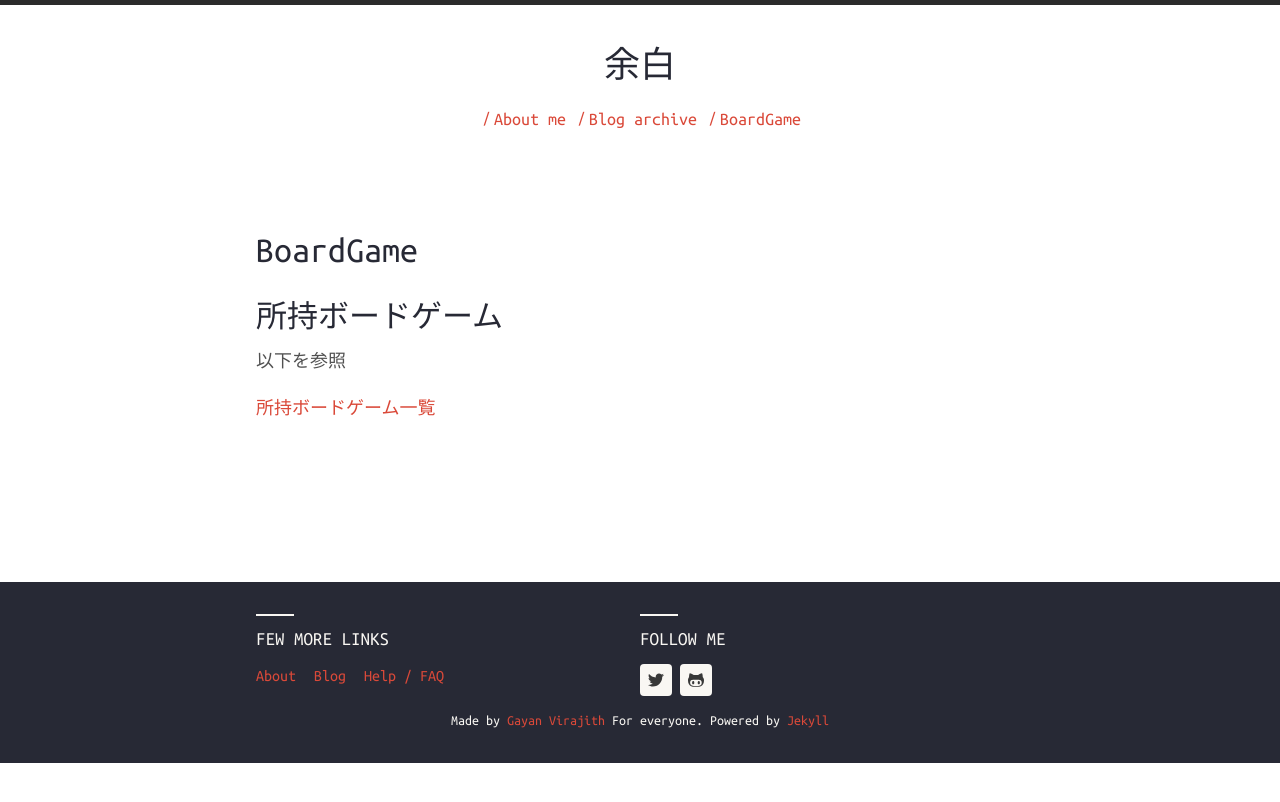
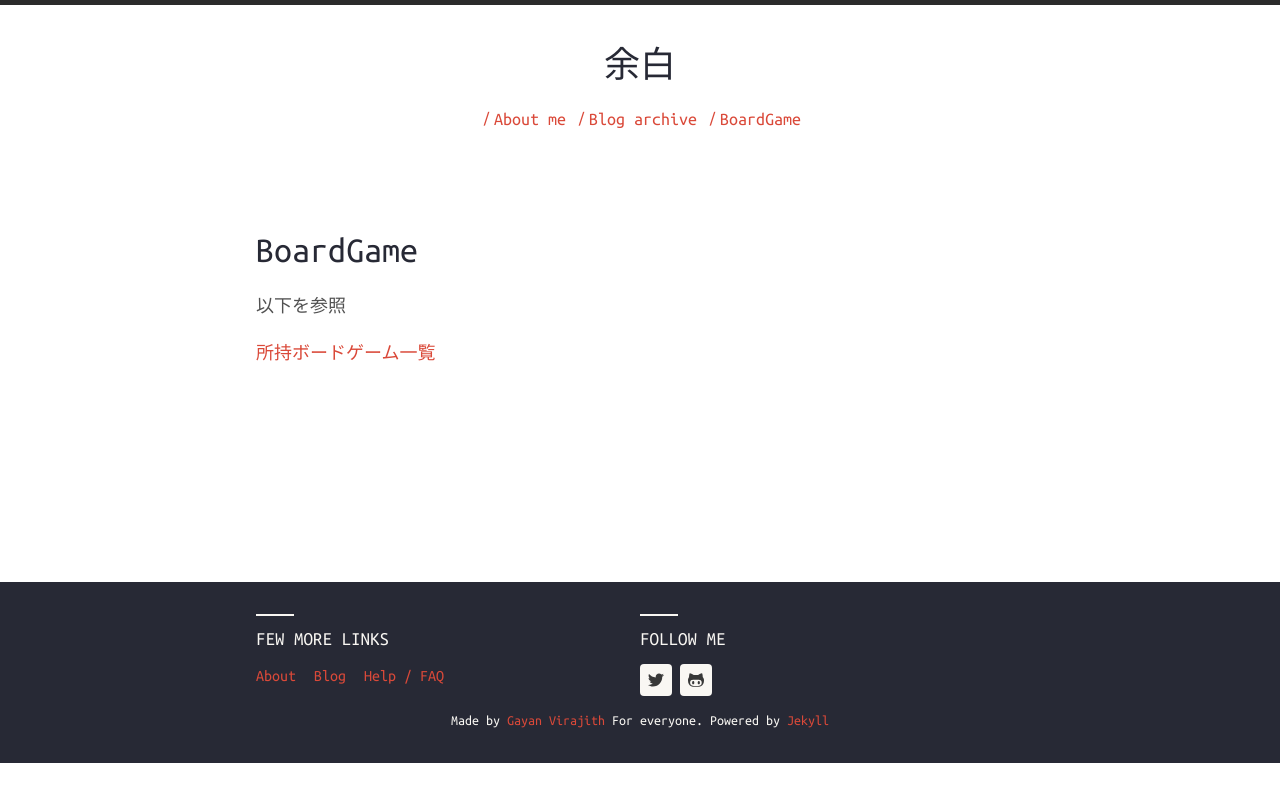
Before and after one commit to mtjuney/mtjuney.github.io, a Jekyll site: the page built from boardgame.md, in a window 1280 px wide. Shown: the top 802 px of the page. Built offline with Jekyll 4.4.1, drawn with Linux system fonts in a browser that asks for light colours; nearby versions of some CDN libraries.

Commit message:
Update boardgame.md

```diff
--- a/boardgame.md
+++ b/boardgame.md
@@ -4,9 +4,6 @@ title: BoardGame
 permalink: /boardgame/
 ---
 
-## 所持ボードゲーム
-
-
 以下を参照
 
 [所持ボードゲーム一覧](https://bodoge.hoobby.net/friends/1198/boardgames/have)
```
